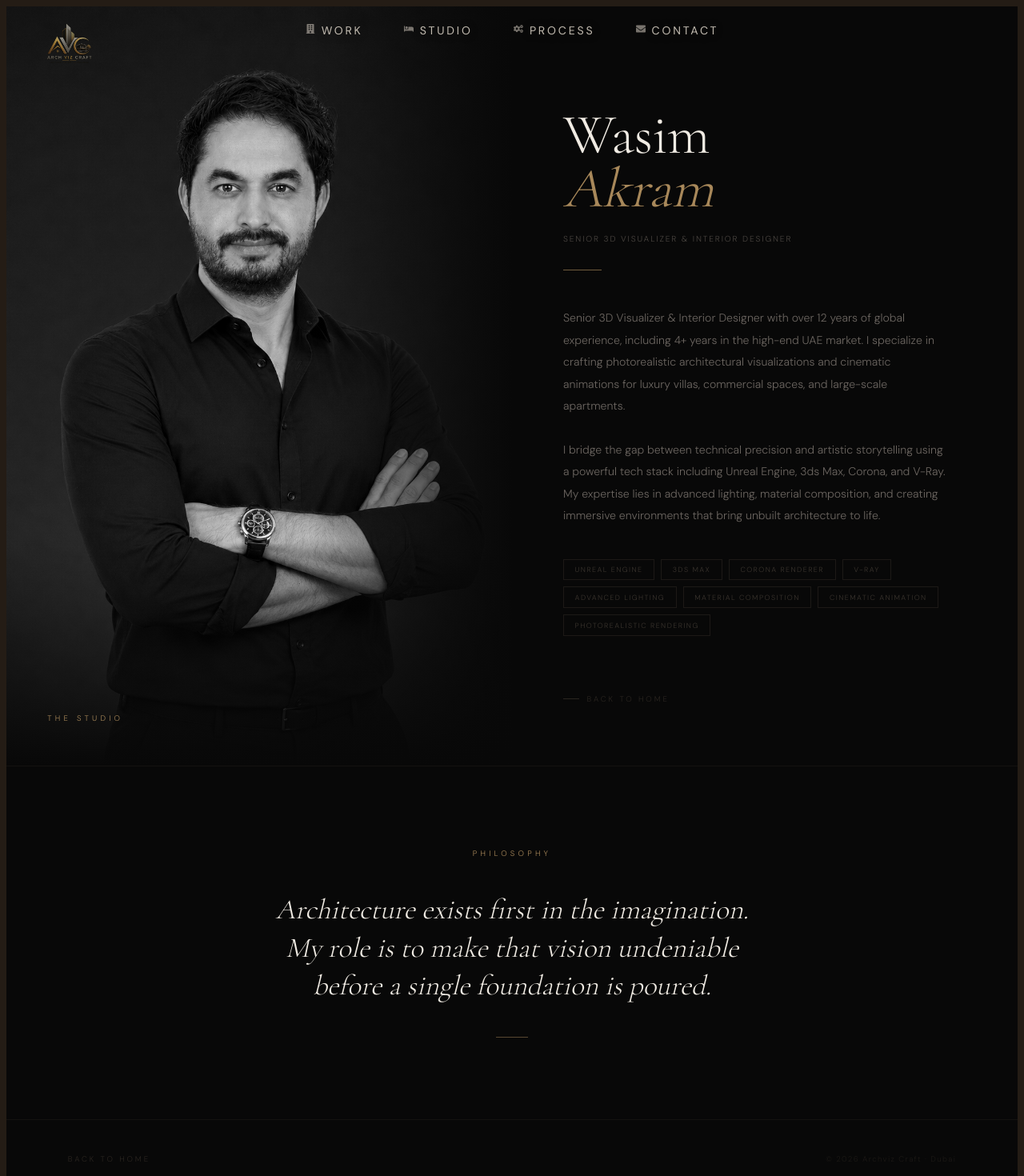
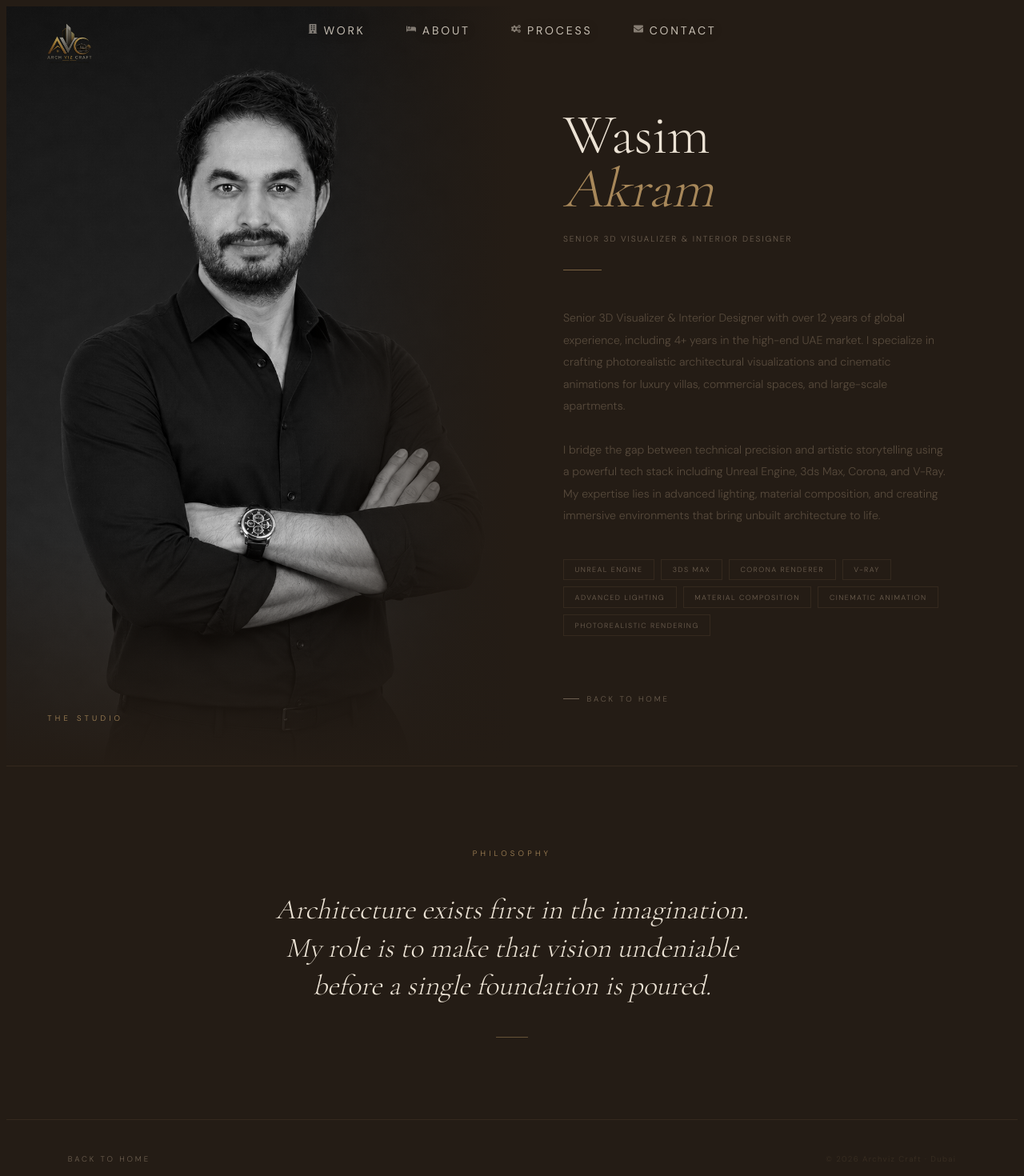
Before and after one commit to uniquewear20-spec/archviz-craft-website, a Next.js app: page /studio in a window 1280 px wide. Shown: the top 1470 px of the page at 80% size. Built offline with nearby package versions, Linux system fonts and the light colour scheme.

Commit message:
studio: recolor to LIVOORA palette, rename nav to About

```diff
--- a/app/components/Nav.tsx
+++ b/app/components/Nav.tsx
@@ -8,7 +8,7 @@ import { FaBed, FaBuilding, FaEnvelope, FaCogs } from "react-icons/fa";
 
 const NAV_LINKS = [
   { label: "Work",    href: "/#bedrooms", icon: FaBuilding },
-  { label: "Studio",  href: "/studio",    icon: FaBed      },
+  { label: "About",   href: "/studio",    icon: FaBed      },
   { label: "Process", href: "/#process",  icon: FaCogs     },
   { label: "Contact", href: "/#follow",   icon: FaEnvelope },
 ];
--- a/app/studio/page.tsx
+++ b/app/studio/page.tsx
@@ -22,8 +22,8 @@ export default function StudioPage() {
     <div
       style={{
         minHeight: "100vh",
-        backgroundColor: "#080808",
-        color: "#F0EBE3",
+        backgroundColor: "var(--bg)",
+        color: "var(--text-loud)",
         fontFamily: "var(--font-cormorant), serif",
       }}
     >
@@ -46,7 +46,7 @@ export default function StudioPage() {
             position: "relative",
             overflow: "hidden",
             minHeight: "100vh",
-            backgroundColor: "#050505",
+            backgroundColor: "var(--bg-subtle)",
           }}
         >
           <motion.div
@@ -77,7 +77,7 @@ export default function StudioPage() {
               position: "absolute",
               inset: 0,
               background:
-                "linear-gradient(to right, transparent 60%, #080808 100%)",
+                "linear-gradient(to right, transparent 60%, var(--bg) 100%)",
               zIndex: 2,
             }}
           />
@@ -88,7 +88,8 @@ export default function StudioPage() {
               left: 0,
               right: 0,
               height: "30%",
-              background: "linear-gradient(to top, #080808 0%, transparent 100%)",
+              background:
+                "linear-gradient(to top, var(--bg) 0%, transparent 100%)",
               zIndex: 2,
             }}
           />
@@ -111,7 +112,7 @@ export default function StudioPage() {
                 fontSize: "clamp(8px,0.75vw,10px)",
                 letterSpacing: "0.44em",
                 textTransform: "uppercase",
-                color: "#A8885A",
+                color: "var(--gold)",
                 fontWeight: 300,
               }}
             >
@@ -149,7 +150,7 @@ export default function StudioPage() {
                 style={{
                   display: "block",
                   fontSize: "clamp(3rem,5.5vw,5rem)",
-                  color: "#F0EBE3",
+                  color: "var(--text-loud)",
                   letterSpacing: "-0.01em",
                 }}
               >
@@ -159,7 +160,7 @@ export default function StudioPage() {
                 style={{
                   display: "block",
                   fontSize: "clamp(3rem,5.5vw,5rem)",
-                  color: "#A8885A",
+                  color: "var(--gold)",
                   fontStyle: "italic",
                   letterSpacing: "-0.01em",
                 }}
@@ -174,7 +175,7 @@ export default function StudioPage() {
             style={{
               fontFamily: "var(--font-dm), sans-serif",
               fontSize: "clamp(9px,0.8vw,11px)",
-              color: "#4A4540",
+              color: "var(--text-mid)",
               letterSpacing: "0.18em",
               textTransform: "uppercase",
               fontWeight: 300,
@@ -193,7 +194,7 @@ export default function StudioPage() {
             style={{
               height: "1px",
               width: "48px",
-              backgroundColor: "#A8885A",
+              backgroundColor: "var(--gold)",
               marginTop: "2rem",
               marginBottom: "2rem",
               opacity: 0.65,
@@ -208,7 +209,7 @@ export default function StudioPage() {
             style={{
               fontFamily: "var(--font-dm), sans-serif",
               fontSize: "clamp(0.82rem,1.1vw,0.92rem)",
-              color: "#6B6560",
+              color: "var(--text-soft)",
               lineHeight: 1.95,
               fontWeight: 300,
               maxWidth: "480px",
@@ -248,21 +249,21 @@ export default function StudioPage() {
                   letterSpacing: "0.16em",
                   textTransform: "uppercase",
                   fontWeight: 300,
-                  color: "#3A342E",
-                  border: "1px solid #1C1916",
+                  color: "var(--text-mid)",
+                  border: "1px solid var(--border)",
                   padding: "0.4rem 0.85rem",
                   transition: "color 0.35s ease, border-color 0.35s ease",
                   cursor: "default",
                 }}
                 onMouseEnter={e => {
                   const el = e.currentTarget as HTMLSpanElement;
-                  el.style.color = "#A8885A";
+                  el.style.color = "var(--gold)";
                   el.style.borderColor = "rgba(168,136,90,0.3)";
                 }}
                 onMouseLeave={e => {
                   const el = e.currentTarget as HTMLSpanElement;
-                  el.style.color = "#3A342E";
-                  el.style.borderColor = "#1C1916";
+                  el.style.color = "var(--text-mid)";
+                  el.style.borderColor = "var(--border)";
                 }}
               >
                 {skill}
@@ -285,15 +286,15 @@ export default function StudioPage() {
                 letterSpacing: "0.3em",
                 textTransform: "uppercase",
                 fontWeight: 300,
-                color: "#2A2520",
+                color: "var(--text-mid)",
                 textDecoration: "none",
                 display: "inline-flex",
                 alignItems: "center",
                 gap: "0.6rem",
                 transition: "color 0.35s ease",
               }}
-              onMouseEnter={e => { (e.currentTarget as HTMLAnchorElement).style.color = "#A8885A"; }}
-              onMouseLeave={e => { (e.currentTarget as HTMLAnchorElement).style.color = "#2A2520"; }}
+              onMouseEnter={e => { (e.currentTarget as HTMLAnchorElement).style.color = "var(--gold)"; }}
+              onMouseLeave={e => { (e.currentTarget as HTMLAnchorElement).style.color = "var(--text-mid)"; }}
             >
               <span style={{ display: "inline-block", width: "20px", height: "1px", backgroundColor: "currentColor" }} />
               Back to Home
@@ -305,7 +306,7 @@ export default function StudioPage() {
       {/* Philosophy section */}
       <motion.section
         style={{
-          borderTop: "1px solid #141210",
+          borderTop: "1px solid var(--border)",
           padding: "clamp(5rem,8vw,8rem) clamp(2rem,6vw,6rem)",
         }}
         initial={{ opacity: 0, y: 24 }}
@@ -321,7 +322,7 @@ export default function StudioPage() {
               fontSize: "clamp(8px,0.75vw,10px)",
               letterSpacing: "0.44em",
               textTransform: "uppercase",
-              color: "#A8885A",
+              color: "var(--gold)",
               fontWeight: 300,
               marginBottom: "2.5rem",
             }}
@@ -334,7 +335,7 @@ export default function StudioPage() {
               fontWeight: 300,
               fontStyle: "italic",
               fontSize: "clamp(1.4rem,2.8vw,2.2rem)",
-              color: "#F0EBE3",
+              color: "var(--text-loud)",
               lineHeight: 1.35,
               margin: 0,
             }}
@@ -349,7 +350,7 @@ export default function StudioPage() {
             style={{
               height: "1px",
               width: "40px",
-              backgroundColor: "#A8885A",
+              backgroundColor: "var(--gold)",
               opacity: 0.5,
               margin: "2.5rem auto 0",
             }}
@@ -360,7 +361,7 @@ export default function StudioPage() {
       {/* Footer */}
       <footer
         style={{
-          borderTop: "1px solid #141210",
+          borderTop: "1px solid var(--border)",
           padding: "2rem clamp(2rem,6vw,6rem)",
           display: "flex",
           alignItems: "center",
@@ -375,12 +376,12 @@ export default function StudioPage() {
             letterSpacing: "0.3em",
             textTransform: "uppercase",
             fontWeight: 300,
-            color: "#2A2520",
+            color: "var(--text-mid)",
             textDecoration: "none",
             transition: "color 0.35s ease",
           }}
-          onMouseEnter={e => { (e.currentTarget as HTMLAnchorElement).style.color = "#A8885A"; }}
-          onMouseLeave={e => { (e.currentTarget as HTMLAnchorElement).style.color = "#2A2520"; }}
+          onMouseEnter={e => { (e.currentTarget as HTMLAnchorElement).style.color = "var(--gold)"; }}
+          onMouseLeave={e => { (e.currentTarget as HTMLAnchorElement).style.color = "var(--text-mid)"; }}
         >
           Back to Home
         </a>
@@ -388,7 +389,7 @@ export default function StudioPage() {
           style={{
             fontFamily: "var(--font-dm), sans-serif",
             fontSize: "clamp(8px,0.75vw,10px)",
-            color: "#1C1916",
+            color: "var(--text-muted)",
             letterSpacing: "0.14em",
             fontWeight: 300,
           }}
```
